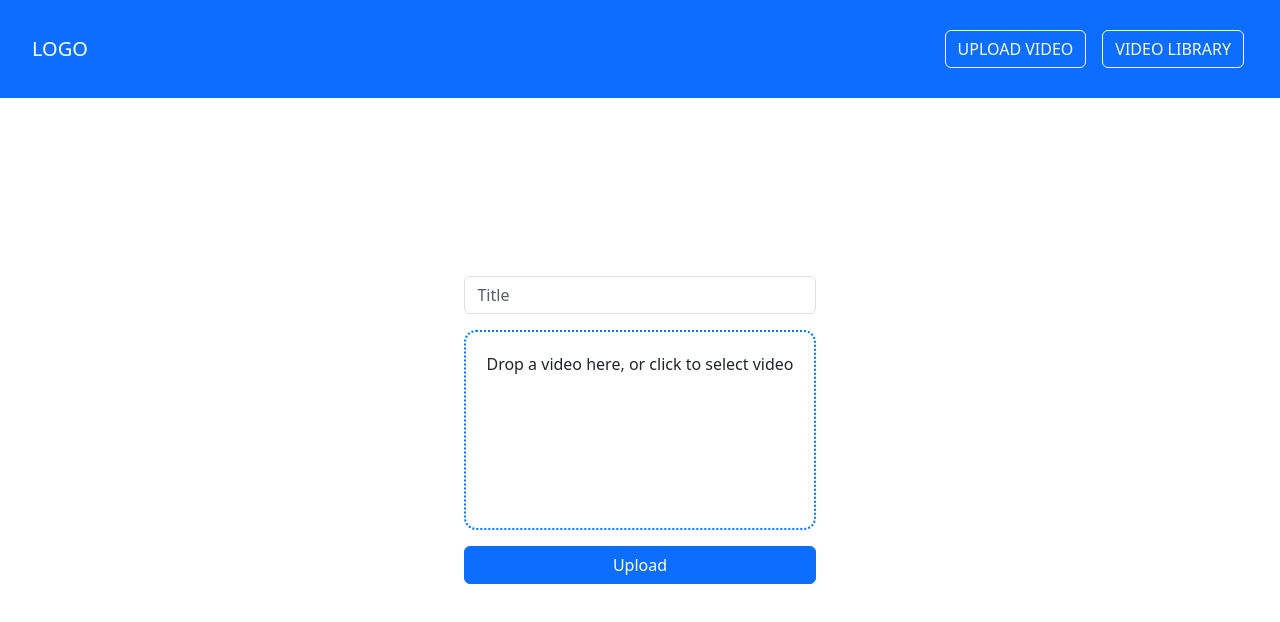
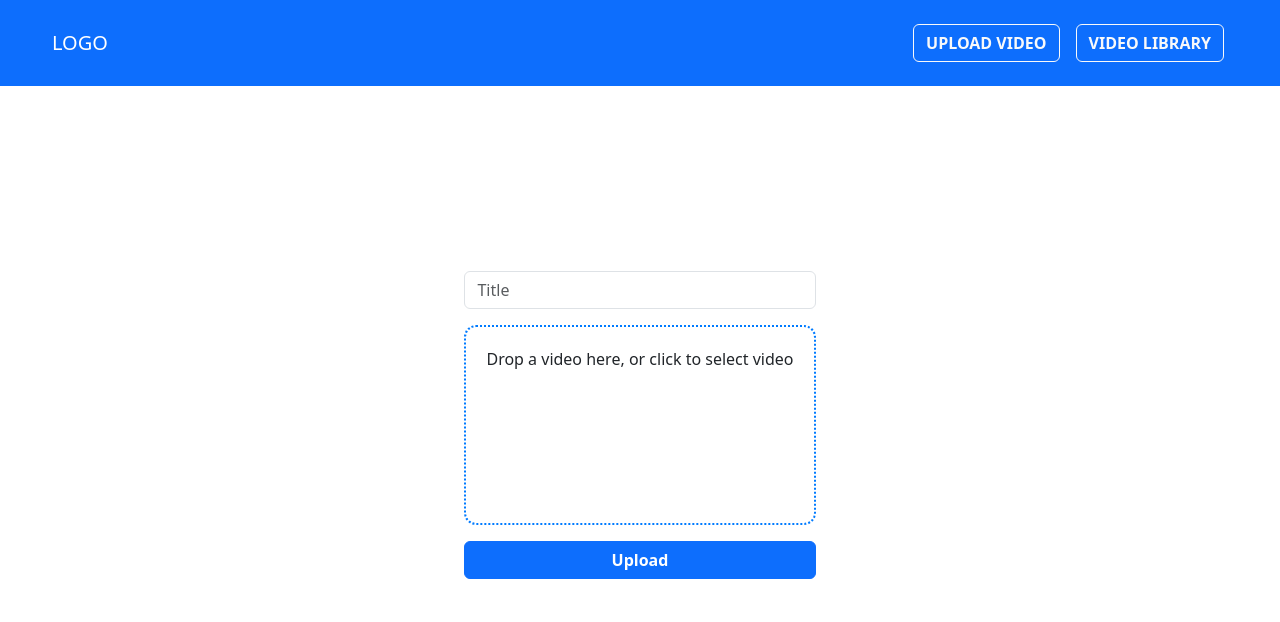
Before and after one commit to RRitika123/video_analyser, a React (Vite) app: page /upload in a window 1280 px wide. Shown: the top 622 px of the page. Built offline with nearby package versions, Linux system fonts and the light colour scheme.

Commit message:
nav_adjusted

```diff
--- a/src/App.css
+++ b/src/App.css
@@ -10,13 +10,14 @@
   top: 0;
   left: 0;
   width: 100%;
-  background-color: #007bff; /* Adjust the color to match the 'ANALYZE' button */
+  background-color: #007bff; /* Keep color consistent with the 'ANALYZE' button */
   z-index: 1000; /* Ensure navbar stays on top of other content */
+  padding: 8px 20px; /* Adjusted padding to make navbar thinner */
 }
 
 .navbar a {
   color: white;
-  padding: 14px 20px;
+  padding: 8px 20px; /* Adjust padding for alignment and readability */
   text-decoration: none;
   text-align: center;
   display: inline-block;
@@ -40,7 +41,7 @@
 
 /* Ensure content doesn't get hidden behind the navbar */
 .body-content {
-  padding-top: 60px; /* Adjust according to the navbar's height */
+  padding-top: 50px; /* Adjust according to the new navbar's height */
 }
 
 @media (max-width: 576px) {
@@ -51,4 +52,9 @@
   .nav-item {
     text-align: center;
   }
+
+  /* Adjusted navbar padding for mobile view to ensure it remains thin */
+  .navbar {
+    padding: 8px 10px; /* Reduced padding for smaller screens */
+  }
 }
--- a/src/components/Navbar.jsx
+++ b/src/components/Navbar.jsx
@@ -13,10 +13,10 @@ function Navbar() {
           <ul className='navbar-nav ms-auto'>
             <li className='nav-item'>
               <Link className='nav-link' to='/upload'>
-                <button type="button" className="btn btn-outline-light">UPLOAD VIDEO</button>
+                <button type="button" className="btn btn-outline-light"><b>UPLOAD VIDEO</b></button>
               </Link>
               <Link className='nav-link' to='/library'>
-              <button type="button" className="btn btn-outline-light">VIDEO LIBRARY</button>
+              <button type="button" className="btn btn-outline-light"><b>VIDEO LIBRARY</b></button>
               </Link>
             </li>
           </ul>
--- a/src/components/UploadPage.jsx
+++ b/src/components/UploadPage.jsx
@@ -90,11 +90,13 @@ function UploadPage() {
     <div className="container p-4">
       <form onSubmit={handleSubmit} className="d-flex flex-column gap-3">
         <input type="text" placeholder="Title" value={title} onChange={(e) => setTitle(e.target.value)} className="form-control" />
+
         <div {...getRootProps()} className={`dropzone ${isDragActive ? 'bg-light' : ''}`} style={dropzoneStyle}>
           <input {...getInputProps()} />
           <p>Drop a video here, or click to select video</p>
         </div>
-        <button type="submit" className="btn btn-primary" disabled={isLoading}>{isLoading ? 'Uploading...' : 'Upload'}</button>
+
+        <button type="submit" className="btn btn-primary" disabled={isLoading}><b>{isLoading ? 'Uploading...' : 'Upload'}</b></button>
         {isLoading && (
           <div className="progress">
             <div className="progress-bar" role="progressbar" style={{ width: `${uploadProgress}%` }} aria-valuenow={uploadProgress} aria-valuemin="0" aria-valuemax="100">{uploadProgress}%</div>
```
Also changed, not shown: 3 other files (tests, documents, lock files or other folders).
